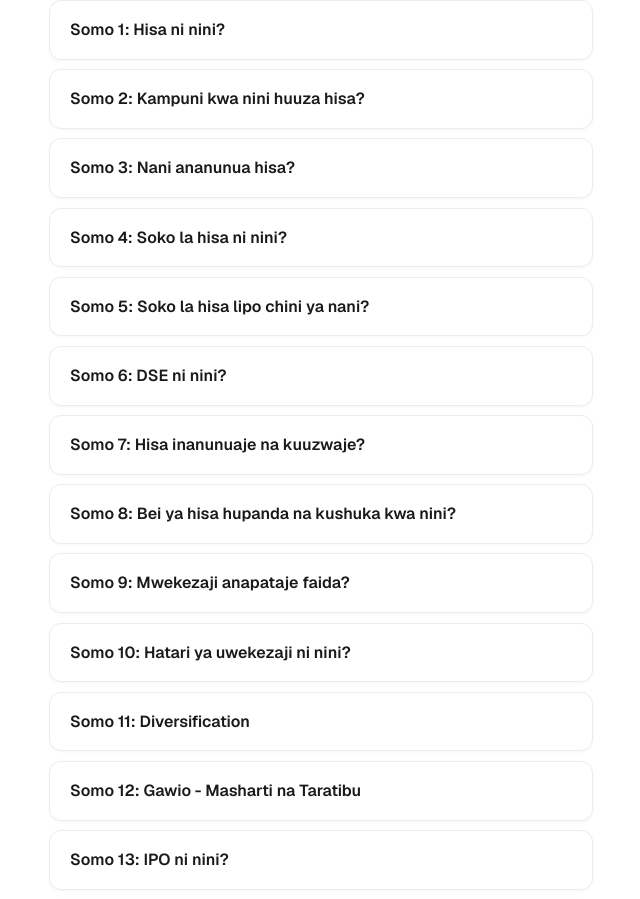
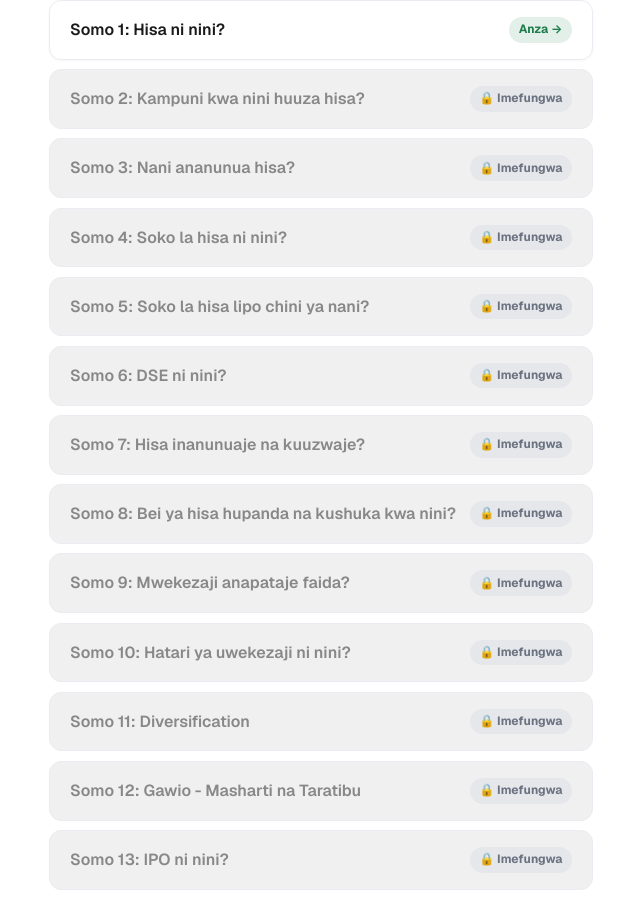
Before and after one commit to sadikiabubakari698-crypto/wekeza_nasi, a Next.js app in the folder wekeza-nasi-app/: page /academy in a window 1280 px wide. Shown: the part 220-1119 px from the top of the page, without its empty margins (319-959 px from the left). Built offline with nearby package versions, Linux system fonts and the light colour scheme.

Commit message:
Quiz: hide answers on fail, gate lessons with localStorage progress

```diff
--- a/wekeza-nasi-app/app/academy/page.js
+++ b/wekeza-nasi-app/app/academy/page.js
@@ -1,67 +1,104 @@
+"use client";
+import { useEffect, useState } from "react";
+import Link from "next/link";
 import Footer from "../../components/Footer";
 import Breadcrumbs from "../../components/Breadcrumbs";
+import { isLessonUnlocked, hasPassed } from "../../lib/progress";
 
-export const metadata = {
-  title: "Academy — Masomo 20 ya Uwekezaji",
-  description:
-    "Masomo 20 ya uwekezaji kwa Kiswahili — kuanzia Hisa ni nini hadi Kusoma Ripoti za Fedha. Jifunze hatua kwa hatua.",
-};
+const LESSONS = [
+  { id: "somo1", title: "Somo 1: Hisa ni nini?" },
+  { id: "somo2", title: "Somo 2: Kampuni kwa nini huuza hisa?" },
+  { id: "somo3", title: "Somo 3: Nani ananunua hisa?" },
+  { id: "somo4", title: "Somo 4: Soko la hisa ni nini?" },
+  { id: "somo5", title: "Somo 5: Soko la hisa lipo chini ya nani?" },
+  { id: "somo6", title: "Somo 6: DSE ni nini?" },
+  { id: "somo7", title: "Somo 7: Hisa inanunuaje na kuuzwaje?" },
+  { id: "somo8", title: "Somo 8: Bei ya hisa hupanda na kushuka kwa nini?" },
+  { id: "somo9", title: "Somo 9: Mwekezaji anapataje faida?" },
+  { id: "somo10", title: "Somo 10: Hatari ya uwekezaji ni nini?" },
+  { id: "somo11", title: "Somo 11: Diversification" },
+  { id: "somo12", title: "Somo 12: Gawio - Masharti na Taratibu" },
+  { id: "somo13", title: "Somo 13: IPO ni nini?" },
+  { id: "somo14", title: "Somo 14: Stock Split ni nini?" },
+  { id: "somo15", title: "Somo 15: Soko la Tanzania linafanyaje kazi?" },
+  { id: "somo16", title: "Somo 16: Kuanza kuchambua kampuni" },
+  { id: "somo17", title: "Somo 17: Jinsi ya Kusoma Data za DSE" },
+  { id: "somo18", title: "Somo 18: Jinsi ya Kusoma Data za DSE — Sehemu ya 2" },
+  { id: "somo19", title: "Somo 19: Kusoma Mwenendo wa Bei kwa Siku Nyingi" },
+  { id: "somo20", title: "Somo 20: Kusoma Ripoti za Fedha (Financial Statements)" },
+];
 
 export default function Academy() {
-  const lessons = [
-    { href: "/somo1", title: "Somo 1: Hisa ni nini?" },
-    { href: "/somo2", title: "Somo 2: Kampuni kwa nini huuza hisa?" },
-    { href: "/somo3", title: "Somo 3: Nani ananunua hisa?" },
-    { href: "/somo4", title: "Somo 4: Soko la hisa ni nini?" },
-    { href: "/somo5", title: "Somo 5: Soko la hisa lipo chini ya nani?" },
-    { href: "/somo6", title: "Somo 6: DSE ni nini?" },
-    { href: "/somo7", title: "Somo 7: Hisa inanunuaje na kuuzwaje?" },
-    { href: "/somo8", title: "Somo 8: Bei ya hisa hupanda na kushuka kwa nini?" },
-    { href: "/somo9", title: "Somo 9: Mwekezaji anapataje faida?" },
-    { href: "/somo10", title: "Somo 10: Hatari ya uwekezaji ni nini?" },
-    { href: "/somo11", title: "Somo 11: Diversification" },
-    { href: "/somo12", title: "Somo 12: Gawio - Masharti na Taratibu" },
-    { href: "/somo13", title: "Somo 13: IPO ni nini?" },
-    { href: "/somo14", title: "Somo 14: Stock Split ni nini?" },
-    { href: "/somo15", title: "Somo 15: Soko la Tanzania linafanyaje kazi?" },
-    { href: "/somo16", title: "Somo 16: Kuanza kuchambua kampuni" },
-    { href: "/somo17", title: "Somo 17: Jinsi ya Kusoma Data za DSE" },
-    { href: "/somo18", title: "Somo 18: Jinsi ya Kusoma Data za DSE — Sehemu ya 2" },
-    { href: "/somo19", title: "Somo 19: Kusoma Mwenendo wa Bei kwa Siku Nyingi" },
-    { href: "/somo20", title: "Somo 20: Kusoma Ripoti za Fedha (Financial Statements)" },
-  ];
+  const [loaded, setLoaded] = useState(false);
+  const [progress, setProgress] = useState([]);
+
+  useEffect(() => {
+    // Soma progress
+    const p = JSON.parse(localStorage.getItem("wekeza_progress") || "[]");
+    setProgress(p);
+    setLoaded(true);
+  }, []);
+
+  const cardStyle = (unlocked, passed) => ({
+    display: "block",
+    padding: "1rem 1.25rem",
+    background: unlocked ? (passed ? "#f0fdf4" : "#ffffff") : "#f0f0f0",
+    border: passed ? "1px solid #86efac" : "1px solid #e9edf2",
+    borderRadius: "var(--radius-md)",
+    marginBottom: "0.6rem",
+    color: unlocked ? "#1a1a1a" : "#888888",
+    textDecoration: "none",
+    fontWeight: 600,
+    boxShadow: unlocked ? "0 1px 3px rgba(0,0,0,0.04)" : "none",
+    display: "flex",
+    justifyContent: "space-between",
+    alignItems: "center",
+    gap: "0.5rem",
+  });
+
+  const statusBadge = (passed, unlocked) => {
+    if (passed) {
+      return { text: "✓ Imepasi", bg: "#d1fae5", color: "#166534" };
+    }
+    if (!unlocked) {
+      return { text: "🔒 Imefungwa", bg: "#e5e7eb", color: "#6b7280" };
+    }
+    return { text: "Anza →", bg: "#e3f0ea", color: "#1e7b4c" };
+  };
 
   return (
     <main style={{ padding: "1.75rem", maxWidth: "600px", margin: "0 auto", fontFamily: "var(--font-sans)", lineHeight: 1.6, color: "#1a1a1a", background: "#ffffff", minHeight: "100vh" }}>
-      <Breadcrumbs items={[
-        { label: "Nyumbani", href: "/" },
-        { label: "Academy" },
-      ]} />
+      <Breadcrumbs items={[{ label: "Nyumbani", href: "/" }, { label: "Academy" }]} />
 
-      <h1 style={{ marginBottom: "0.25rem", color: "#1a1a1a" }}>Academy</h1>
+      <h1 style={{ color: "#1a1a1a", marginBottom: "0.25rem" }}>Academy</h1>
       <p style={{ color: "#555555", marginTop: 0 }}>Jifunze uwekezaji hatua kwa hatua — masomo 20.</p>
 
       <div style={{ marginTop: "1.5rem" }}>
-        {lessons.map((l) => (
-          <a
-            key={l.href}
-            href={l.href}
-            style={{
-              display: "block",
-              padding: "1rem 1.25rem",
-              background: "#ffffff",
-              border: "1px solid #e9edf2",
-              borderRadius: "var(--radius-md)",
-              marginBottom: "0.6rem",
-              color: "#1a1a1a",
-              textDecoration: "none",
-              fontWeight: 600,
-              boxShadow: "0 1px 3px rgba(0,0,0,0.04)",
-            }}
-          >
-            {l.title}
-          </a>
-        ))}
+        {LESSONS.map((l) => {
+          const passed = progress.includes(l.id);
+          const unlocked = l.id === "somo1" || progress.includes("somo" + (parseInt(l.id.replace("somo", "")) - 1));
+          const badge = statusBadge(passed, unlocked);
+
+          if (!unlocked) {
+            return (
+              <div key={l.id} style={cardStyle(false, false)}>
+                <span>{l.title}</span>
+                <span style={{ fontSize: "0.75rem", fontWeight: 700, padding: "0.2rem 0.6rem", borderRadius: "999px", background: badge.bg, color: badge.color, whiteSpace: "nowrap" }}>
+                  {badge.text}
+                </span>
+              </div>
+            );
+          }
+
+          return (
+            <Link key={l.id} href={"/" + l.id} style={cardStyle(true, passed)}>
+              <span>{l.title}</span>
+              <span style={{ fontSize: "0.75rem", fontWeight: 700, padding: "0.2rem 0.6rem", borderRadius: "999px", background: badge.bg, color: badge.color, whiteSpace: "nowrap" }}>
+                {badge.text}
+              </span>
+            </Link>
+          );
+        })}
       </div>
 
       <Footer />
--- /dev/null
+++ b/wekeza-nasi-app/lib/progress.js
@@ -0,0 +1,36 @@
+"use client";
+
+const KEY = "wekeza_progress";
+
+export function getProgress() {
+  if (typeof window === "undefined") return [];
+  try {
+    return JSON.parse(localStorage.getItem(KEY) || "[]");
+  } catch {
+    return [];
+  }
+}
+
+export function hasPassed(lessonId) {
+  return getProgress().includes(lessonId);
+}
+
+export function markPassed(lessonId) {
+  if (typeof window === "undefined") return;
+  const progress = getProgress();
+  if (!progress.includes(lessonId)) {
+    progress.push(lessonId);
+    localStorage.setItem(KEY, JSON.stringify(progress));
+  }
+}
+
+// Somo 1 linafunguliwa daima.
+// Somo N linafunguliwa tu kama Somo N-1 limepasi.
+export function isLessonUnlocked(lessonId) {
+  if (typeof window === "undefined") return false;
+  if (lessonId === "somo1") return true;
+  const num = parseInt(String(lessonId).replace("somo", ""));
+  if (isNaN(num)) return true;
+  if (num <= 1) return true;
+  return hasPassed("somo" + (num - 1));
+}
```
Also changed, not shown: wekeza-nasi-app/components/LessonQuiz.js (+63 -26 lines), wekeza-nasi-app/components/LessonStepper.js (+22 -35 lines).
